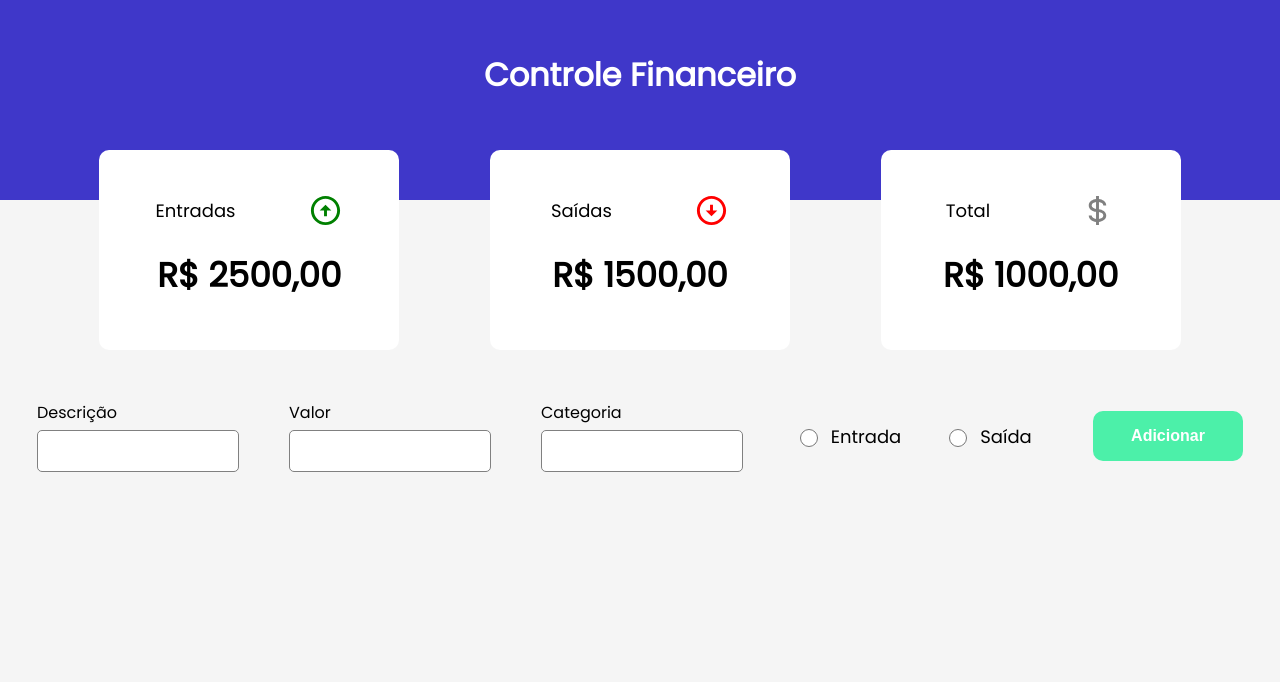
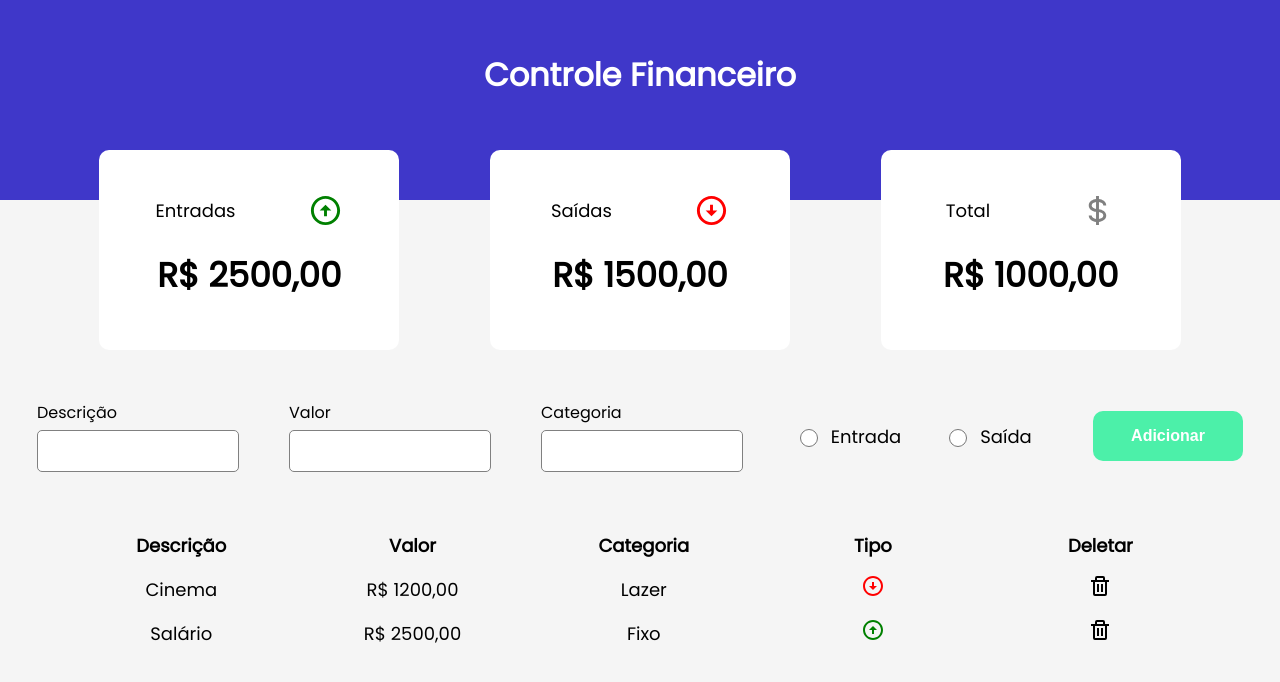
Before and after one commit to marcelogomes90/projeto-react-financas, a React (Vite) app: page / in a window 1280 px wide. Shown: the top 682 px of the page. Built offline with nearby package versions, Linux system fonts and the light colour scheme.

Commit message:
feat: create table component

```diff
--- a/src/App.tsx
+++ b/src/App.tsx
@@ -1,6 +1,7 @@
 import { useState } from 'react';
 import Cards from './components/cards/cards'
 import Form from './components/form/form'
+import Table from './components/table/table';
 import Title from './components/title/title'
 import MyContext from './context/MyContext'
 
@@ -17,7 +18,7 @@ function App() {
     nome: "",
     valor: "",
     categoria: "",
-    tipo: ""
+    tipo: "",
   })
 
   return (
@@ -26,6 +27,7 @@ function App() {
         <Title />
         <Cards />
         <Form />
+        <Table />
       </MyContext.Provider>
     </>
   )
--- a/src/components/button/button.tsx
+++ b/src/components/button/button.tsx
@@ -2,7 +2,9 @@ import SubmitButton from "./style"
 
 function Button() {
     return (
-        <SubmitButton>Adicionar</SubmitButton>
+        <SubmitButton
+        >Adicionar
+        </SubmitButton>
     )
 }
 
--- a/src/components/inputs/categoryInput.tsx
+++ b/src/components/inputs/categoryInput.tsx
@@ -14,6 +14,7 @@ function CategoryInput() {
         <DivInput>
             <Label>Categoria</Label>
             <Input
+                required
                 type="text"
                 name="categoria"
                 maxLength={25}
--- a/src/components/inputs/currencyInput.tsx
+++ b/src/components/inputs/currencyInput.tsx
@@ -15,6 +15,7 @@ function CurrencyInput() {
         <DivInput>
             <Label>Valor</Label>
             <Input
+                required
                 type="number"
                 name="valor"
                 value={novaEntrada.valor}
--- a/src/components/inputs/nameInput.tsx
+++ b/src/components/inputs/nameInput.tsx
@@ -14,6 +14,7 @@ function NameInput() {
         <DivInput>
             <Label>Descrição</Label>
             <Input
+                required
                 type="text"
                 name="descricao"
                 maxLength={25}
--- a/src/components/radioInput/radioInput.tsx
+++ b/src/components/radioInput/radioInput.tsx
@@ -9,13 +9,13 @@ function RadioInput() {
 
     const handleRadioChange = (event: any) => {
         setNovaEntrada({...novaEntrada, tipo: event.target.value})
-        console.log(novaEntrada)
     };
 
     return (
         <Container>
             <DivInput>
                 <Input
+                    required
                     type="radio"
                     value="Entrada"
                     name="tipo"
--- /dev/null
+++ b/src/components/table/container.ts
@@ -0,0 +1,12 @@
+import styled from "styled-components";
+
+const Container = styled.div`
+    margin-top: 50px;
+    display: flex;
+    flex-direction: row;
+    justify-content: center;
+    align-self: center;
+    padding: 0 5% 0 5%;
+`
+
+export default Container;
--- /dev/null
+++ b/src/components/table/style.ts
@@ -0,0 +1,31 @@
+import styled from "styled-components";
+
+export const Tabela = styled.table`
+    border: none;
+`
+
+export const Head = styled.thead`
+
+`
+
+export const Body = styled.tbody`
+
+`
+
+export const Linha = styled.tr`
+
+`
+export const ColunaHead = styled.th`
+    font-size: 18px;
+    color: #000000;
+    width: 250px;
+    height: 40px;
+    text-align: center;
+`
+export const Coluna = styled.td`
+    color: #000000;
+    height: 40px;
+    font-size: 18px;
+    text-align: center;
+    align-items: center;
+`
--- /dev/null
+++ b/src/components/table/table.tsx
@@ -0,0 +1,39 @@
+import { BiDownArrowCircle, BiUpArrowCircle, BiTrash } from "react-icons/bi";
+import Container from "./container";
+import { Body, Coluna, ColunaHead, Head, Linha, Tabela } from "./style";
+
+function Table() {
+    return (
+        <Container>
+            <Tabela>
+                <Head>
+                    <Linha>
+                        <ColunaHead>Descrição</ColunaHead>
+                        <ColunaHead>Valor</ColunaHead>
+                        <ColunaHead>Categoria</ColunaHead>
+                        <ColunaHead>Tipo</ColunaHead>
+                        <ColunaHead>Deletar</ColunaHead>
+                    </Linha>
+                </Head>
+                <Body>
+                    <Linha>
+                        <Coluna>Cinema</Coluna>
+                        <Coluna>R$ 1200,00</Coluna>
+                        <Coluna>Lazer</Coluna>
+                        <Coluna><BiDownArrowCircle color="red" size="24px"></BiDownArrowCircle></Coluna>
+                        <Coluna><BiTrash color="black" size="24px"></BiTrash></Coluna>
+                    </Linha>
+                    <Linha>
+                        <Coluna>Salário</Coluna>
+                        <Coluna>R$ 2500,00</Coluna>
+                        <Coluna>Fixo</Coluna>
+                        <Coluna><BiUpArrowCircle color="green" size="24px"></BiUpArrowCircle></Coluna>
+                        <Coluna><BiTrash color="black" size="24px"></BiTrash></Coluna>
+                    </Linha>
+                </Body>
+            </Tabela>
+        </Container>
+    )
+}
+
+export default Table;
```
